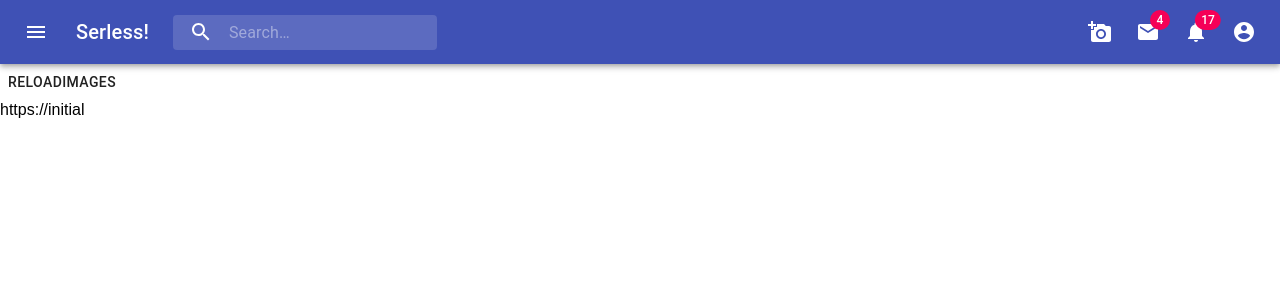
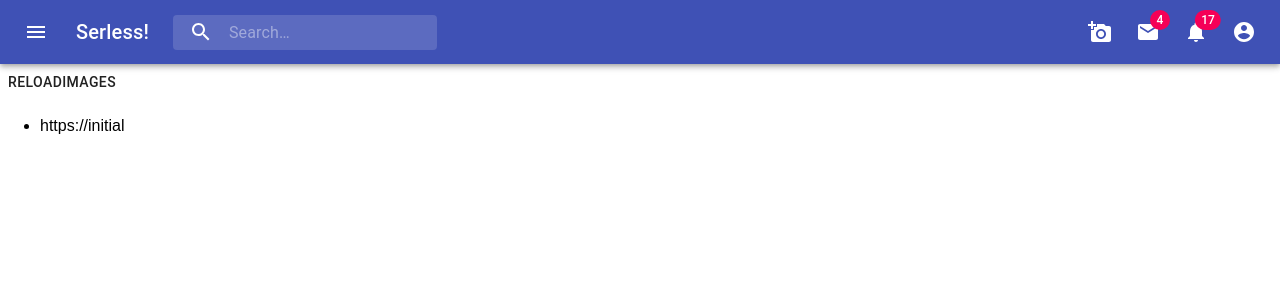
Before and after one commit to Sugi275/serless_front, a React (Create React App) app: page / in a window 1280 px wide. Shown: the top 300 px of the page. Built offline with nearby package versions, Linux system fonts and the light colour scheme.

Commit message:
Warningを消す

```diff
--- a/src/component/complexgrid.js
+++ b/src/component/complexgrid.js
@@ -17,18 +17,19 @@ export default class ComplexGrid extends React.Component {
     var images
     images = store.getState().imageList.images
 
+    var list = [];
+    for (var i in images) {
+      list.push(<li key={images[i].id}>{images[i].imageurl}</li>);
+    }
+
     return (
       <div>
         <Button onClick={() => { this.reloadImages() }}>
           ReloadImages
         </Button>
-        {
-          images.map(function (item, i) {
-            return (
-              <div>{item.imageurl}</div>
-            );
-          })
-        }
+        <ul>
+          {list}
+        </ul>
       </div>
     )
   }
```
